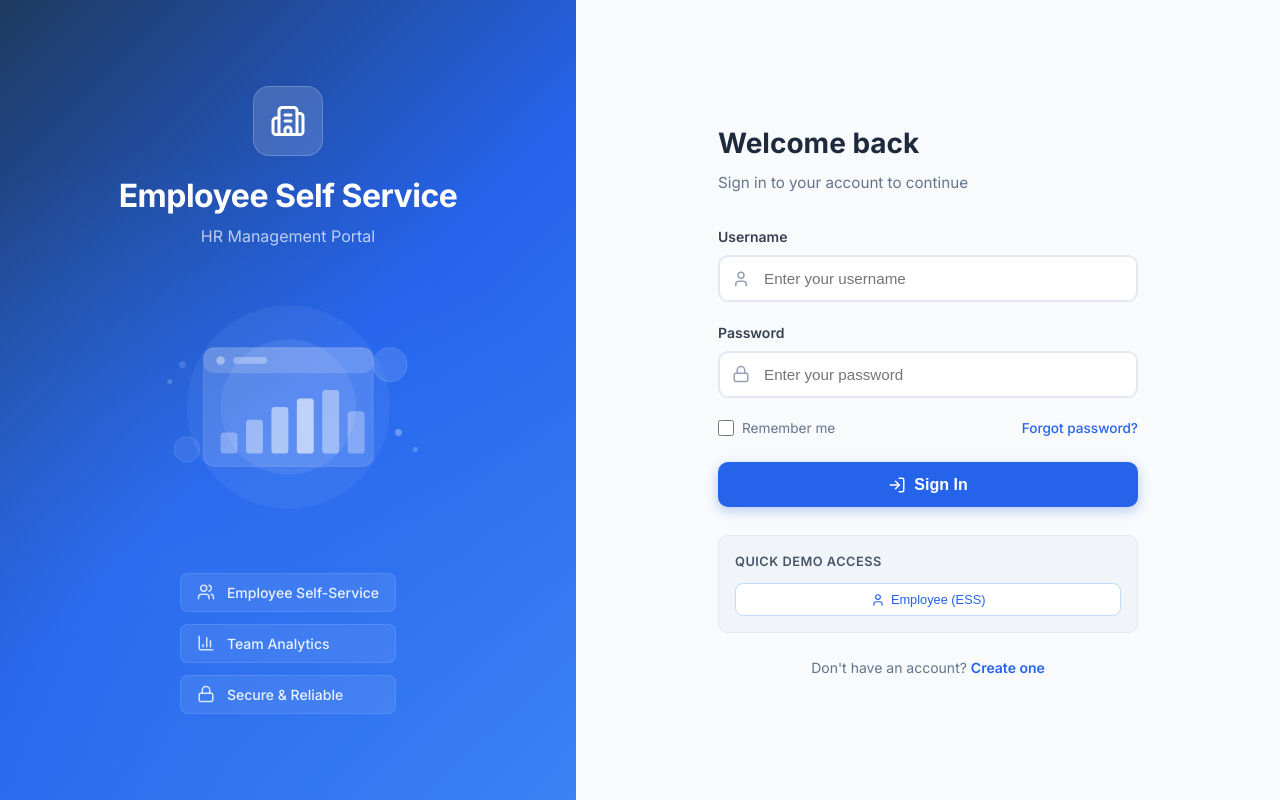
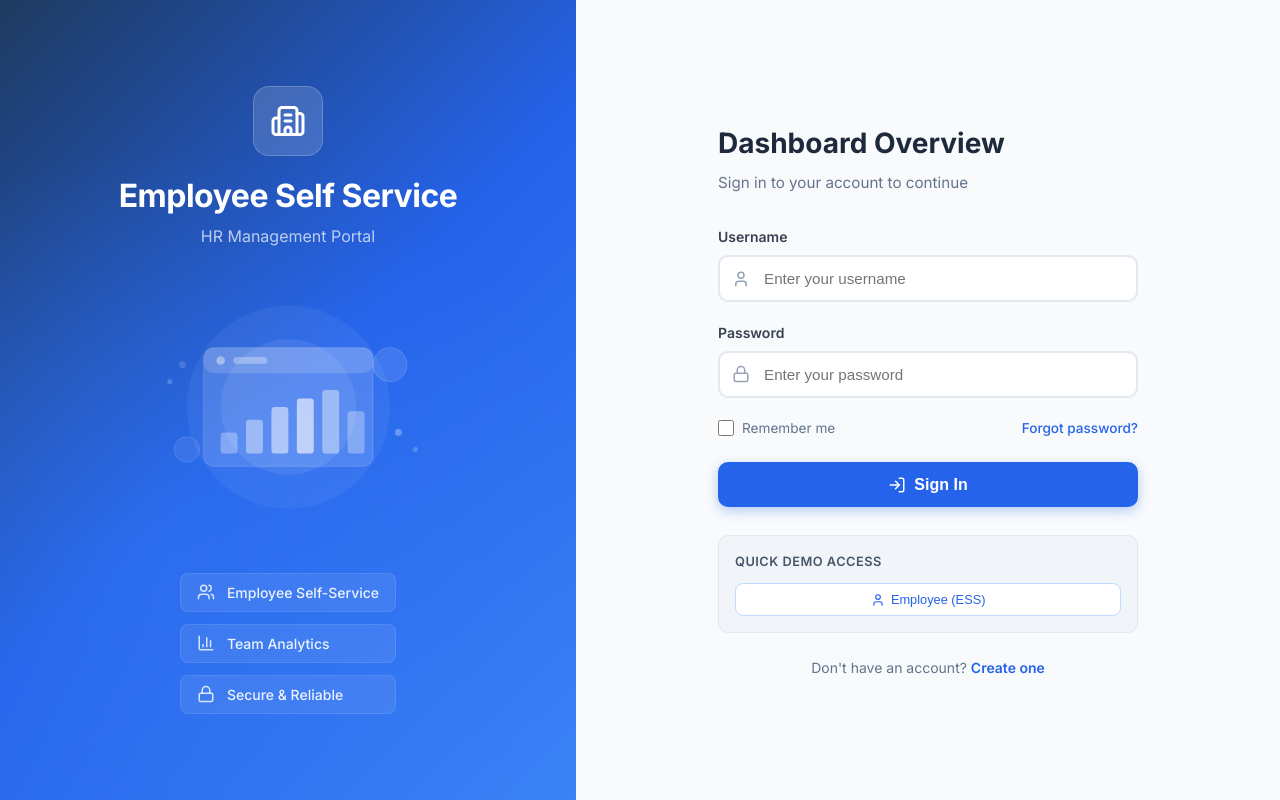
Before and after one commit to swapna-pipra/techtalk, a React (Vite) app: page /login in a window 1280 px wide. Built offline with nearby package versions, Linux system fonts and the light colour scheme.

Commit message:
UI(Login): Update welcome message to Dashboard Overview
- Change login page heading from "Welcome back" to "Dashboard Overview"
- Improves clarity of page purpose and aligns with Employee Self Service branding

```diff
--- a/src/pages/Login.jsx
+++ b/src/pages/Login.jsx
@@ -113,7 +113,7 @@ const Login = () => {
       <div style={styles.rightPanel}>
         <div style={styles.formContainer}>
           <div style={styles.formHeader}>
-            <h2 style={styles.welcomeText}>Welcome back</h2>
+            <h2 style={styles.welcomeText}>Dashboard Overview</h2>
             <p style={styles.welcomeSubtext}>Sign in to your account to continue</p>
           </div>
 
```
